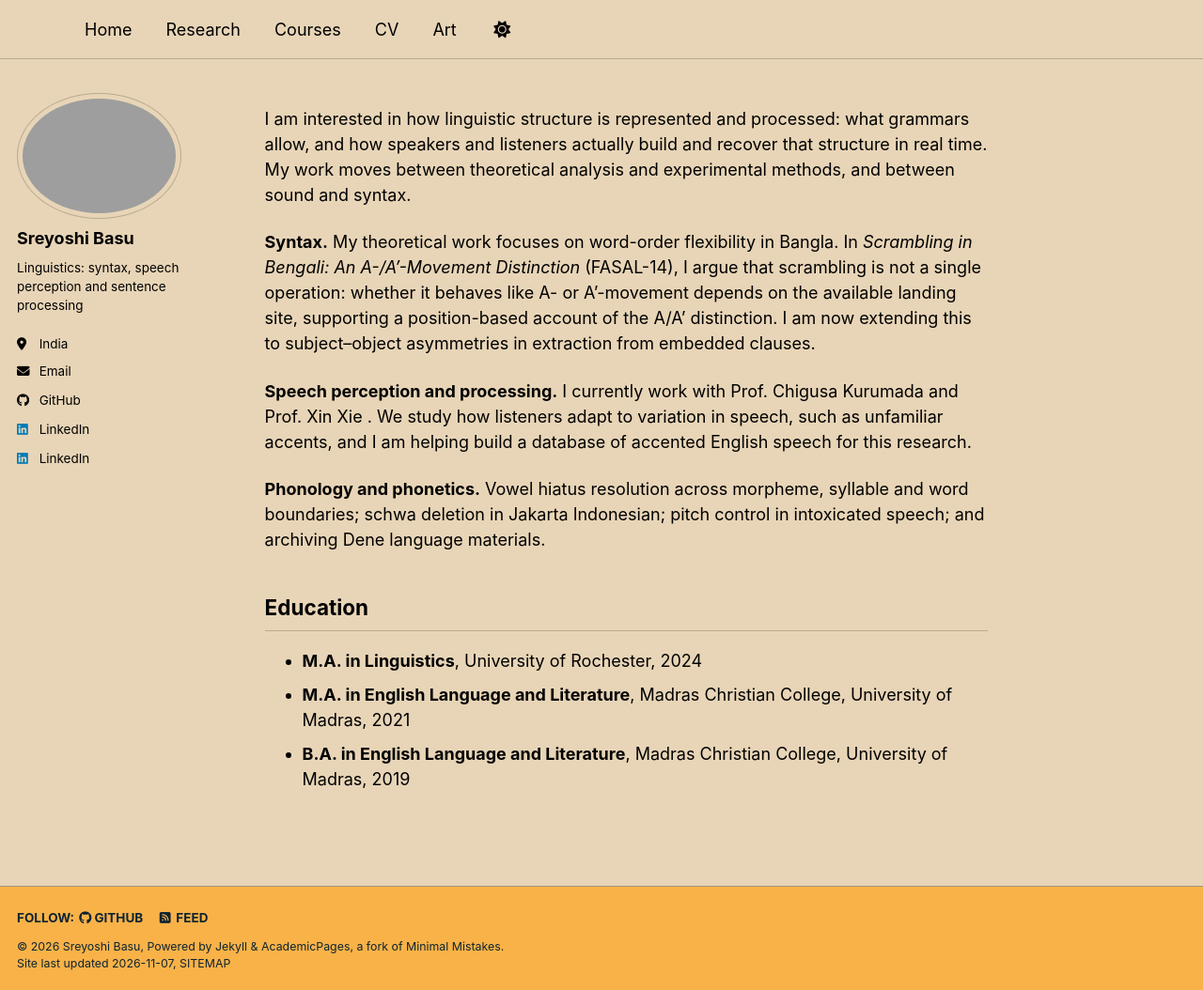
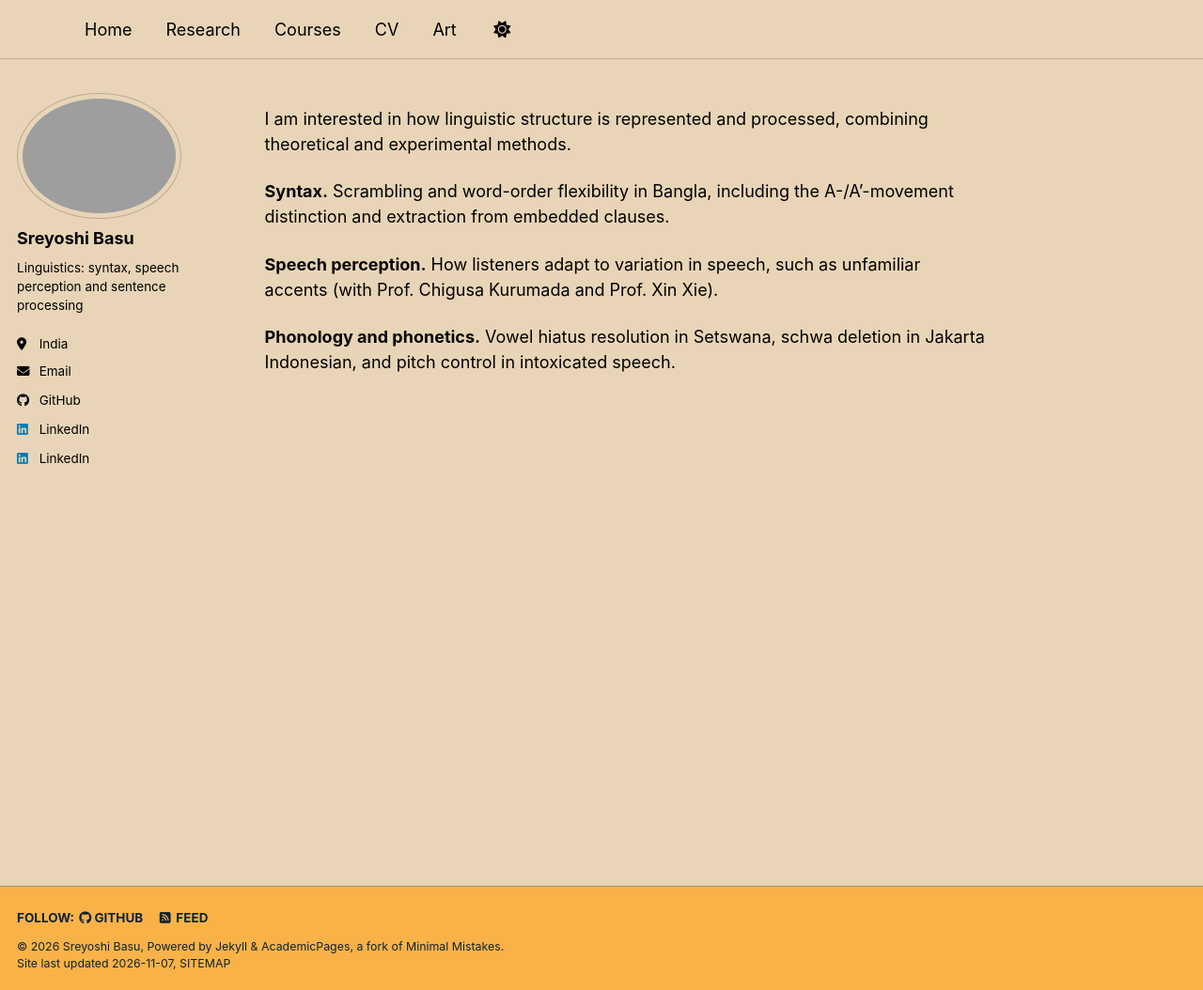
Before and after one commit to sreyoshi-basu/sreyoshi-basu.github.io, a Jekyll site: the page built from _pages/about.md, in a window 1280 px wide and 1054 px high. Shown: the whole window at 94% size. Built offline with Jekyll 4.4.1, drawn with Linux system fonts in a browser that asks for light colours; a script bundle is joined from its source files by our own code; a style sheet for code colours, icons or effects is not loaded.

Commit message:
Update about.md

```diff
--- a/_pages/about.md
+++ b/_pages/about.md
@@ -7,16 +7,10 @@ redirect_from:
   - /about.html
 ---
 
-I am interested in how linguistic structure is represented and processed: what grammars allow, and how speakers and listeners actually build and recover that structure in real time. My work moves between theoretical analysis and experimental methods, and between sound and syntax.
+I am interested in how linguistic structure is represented and processed, combining theoretical and experimental methods.
 
-**Syntax.** My theoretical work focuses on word-order flexibility in Bangla. In *Scrambling in Bengali: An A-/A'-Movement Distinction* (FASAL-14), I argue that scrambling is not a single operation: whether it behaves like A- or A'-movement depends on the available landing site, supporting a position-based account of the A/A' distinction. I am now extending this to subject–object asymmetries in extraction from embedded clauses.
+**Syntax.** Scrambling and word-order flexibility in Bangla, including the A-/A'-movement distinction and extraction from embedded clauses.
 
-**Speech perception and processing.** I currently work with Prof. Chigusa Kurumada and Prof. Xin Xie . We study how listeners adapt to variation in speech, such as unfamiliar accents, and I am helping build a database of accented English speech for this research.
+**Speech perception.** How listeners adapt to variation in speech, such as unfamiliar accents (with Prof. Chigusa Kurumada and Prof. Xin Xie).
 
-**Phonology and phonetics.** Vowel hiatus resolution across morpheme, syllable and word boundaries; schwa deletion in Jakarta Indonesian; pitch control in intoxicated speech; and archiving Dene language materials.
-
-
-## Education
-- **M.A. in Linguistics**, University of Rochester, 2024
-- **M.A. in English Language and Literature**, Madras Christian College, University of Madras, 2021
-- **B.A. in English Language and Literature**, Madras Christian College, University of Madras, 2019
+**Phonology and phonetics.** Vowel hiatus resolution in Setswana, schwa deletion in Jakarta Indonesian, and pitch control in intoxicated speech.
```
